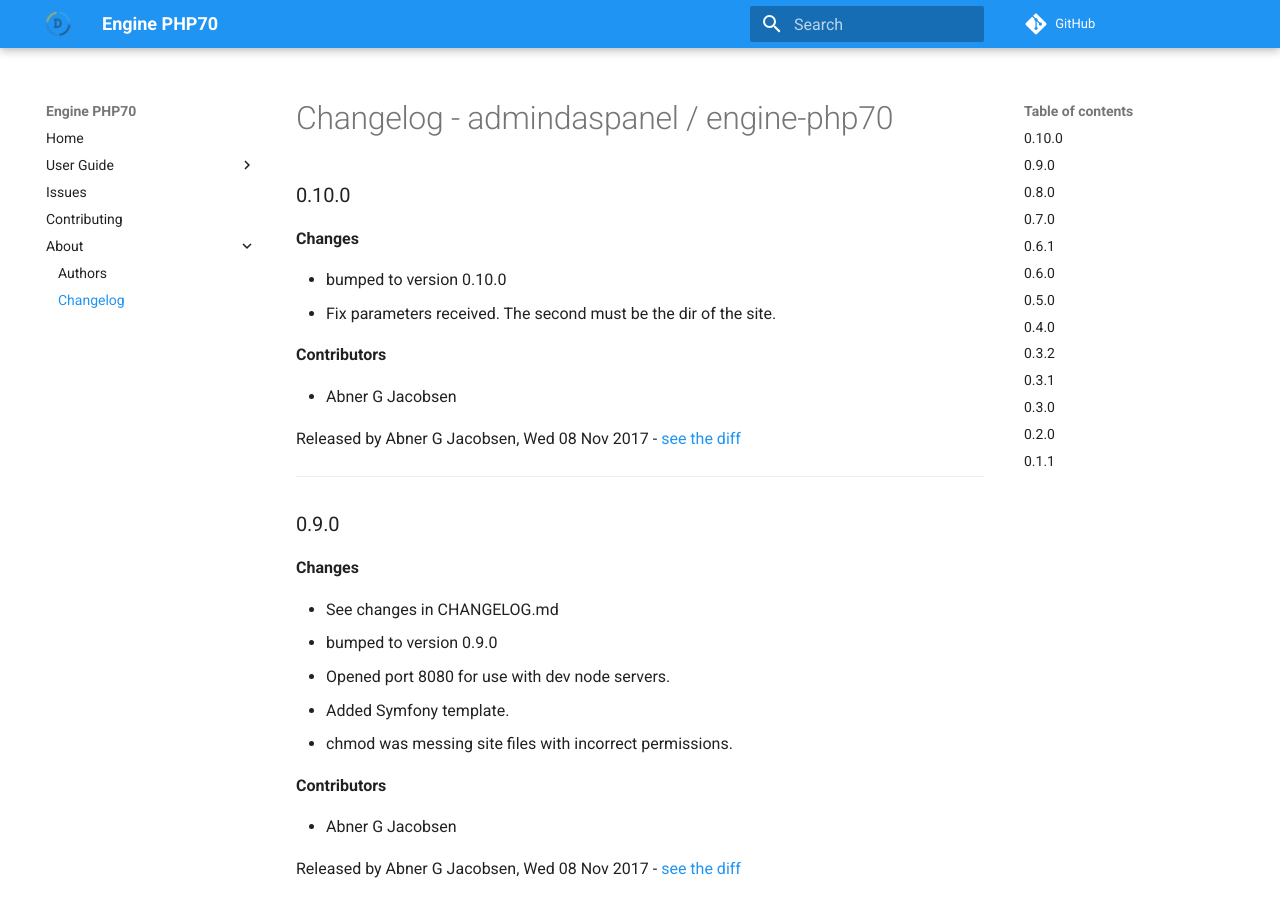
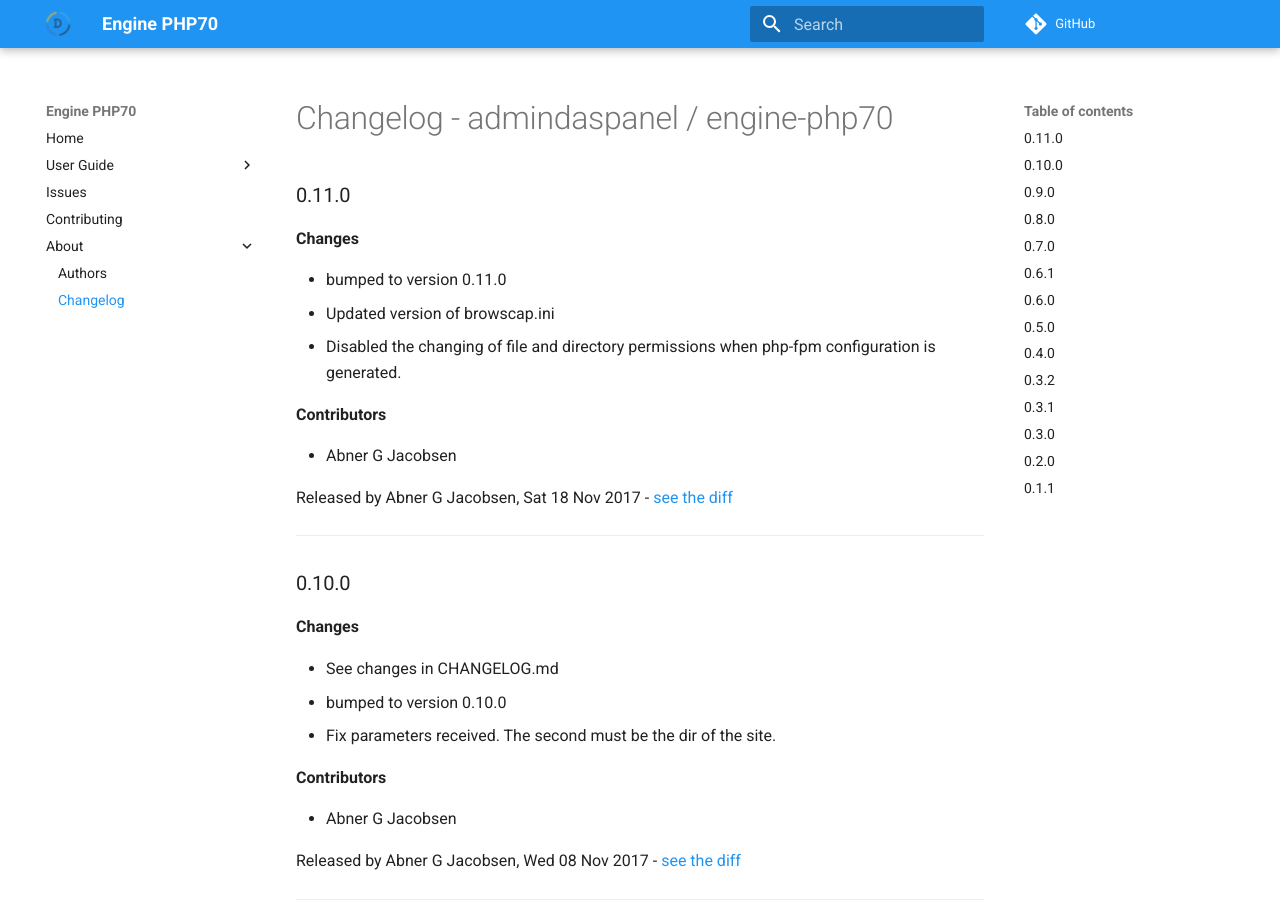
Before and after one commit to daspanel/engine-php70, an MkDocs documentation site: the page built from docs/changelog.md, in a window 1280 px wide and 900 px high. Built offline with MkDocs 1.6.1 and Material for MkDocs 9.7.7, drawn with Linux system fonts in a browser that asks for light colours; comment, search, counter and statistics services are not loaded; old or Windows-style settings are respelled for this version of MkDocs.

Commit message:
See changes in CHANGELOG.md

```diff
--- a/docs/changelog.md
+++ b/docs/changelog.md
@@ -1,8 +1,24 @@
 # Changelog - admindaspanel / engine-php70
+
+### 0.11.0
+__Changes__
+
+- bumped to version 0.11.0
+- Updated version of browscap.ini
+- Disabled the changing of file and directory permissions when php-fpm configuration is generated.
+
+__Contributors__
+
+- Abner G Jacobsen
+
+Released by Abner G Jacobsen, Sat 18 Nov 2017 -
+[see the diff](https://github.com/admindaspanel/engine-php70/compare/0.10.0...0.11.0#diff)
+______________
 
 ### 0.10.0
 __Changes__
 
+- See changes in CHANGELOG.md
 - bumped to version 0.10.0
 - Fix parameters received. The second must be the dir of the site.
 
```
Also changed, not shown: CHANGELOG.md (+16 -0 lines).
